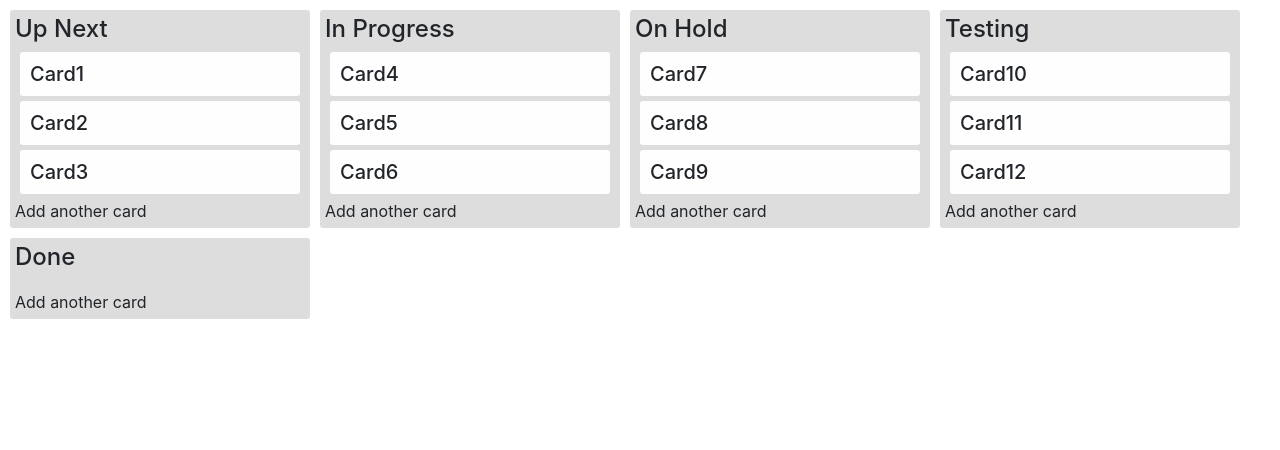
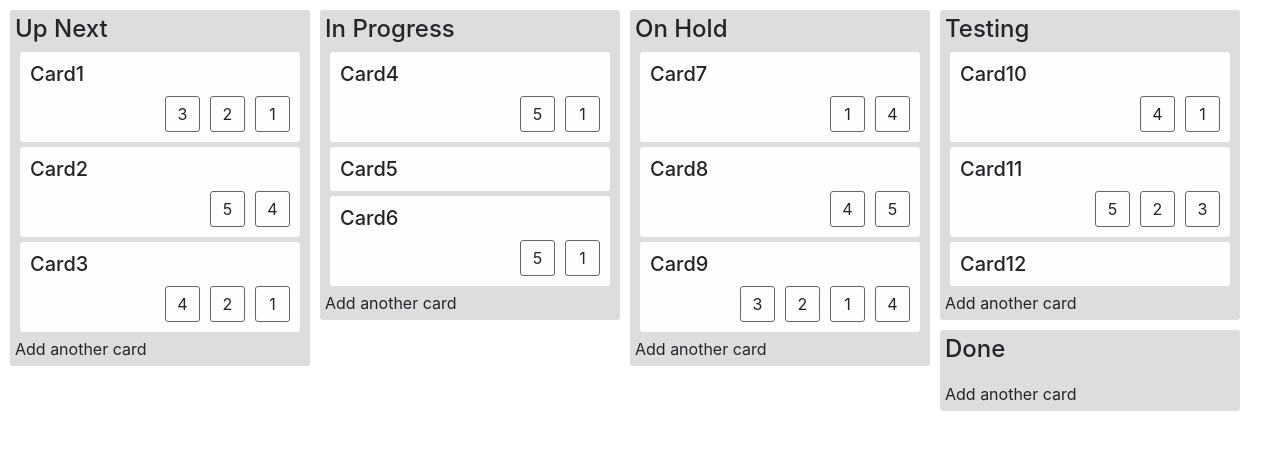
Before and after one commit to lamiru/kanban, a Django app: page / in a window 1280 px wide. Shown: the top 450 px of the page. Run offline with Django 3.2, Linux system fonts and the light colour scheme; style sheets or scripts are compiled from the project's sources; some libraries are stand-ins or nearby versions.

Commit message:
add user-grid

```diff
--- a/main/templates/main/index.html
+++ b/main/templates/main/index.html
@@ -23,12 +23,33 @@
     11: {"pk": 11, "title": "Card11", "contents": "Card11...", "created_at": "2000-01-01T00:00:00Z", "updated_at": "2000-01-01T12:00:00Z"},
     12: {"pk": 12, "title": "Card12", "contents": "Card12...", "created_at": "2000-01-01T00:00:00Z", "updated_at": "2000-01-01T12:00:00Z"},
   };
+  var users = {
+    1: {"pk": 1, "username": "user1", "firstname": "User", "lastname": "1"},
+    2: {"pk": 2, "username": "user2", "firstname": "User", "lastname": "2"},
+    3: {"pk": 3, "username": "user3", "firstname": "User", "lastname": "3"},
+    4: {"pk": 4, "username": "user4", "firstname": "User", "lastname": "4"},
+    5: {"pk": 5, "username": "user5", "firstname": "User", "lastname": "5"}
+  };
   var cards_in_list = {
     1: [1, 2, 3],
     2: [4, 5, 6],
     3: [7, 8, 9],
     4: [10, 11, 12],
     5: []
+  }
+  var users_in_card = {
+    1: [1, 2, 3],
+    2: [4, 5],
+    3: [1, 2, 4],
+    4: [1, 5],
+    5: [],
+    6: [1, 5],
+    7: [4, 1],
+    8: [5, 4],
+    9: [4, 1, 2, 3],
+    10: [1, 4],
+    11: [3, 2, 5],
+    12: []
   }
   function printLists() {
     var dom = '';
@@ -50,14 +71,29 @@
         dom +=
           "<div class='card-grid' id='card-" + card_id + "' data-card-id='" + card_id + "'>" +
           "<h5 class='card-title'>" + cards[card_id].title + "</h5>" +
+          "<div class='user-wrapper'></div>" +
+          "<div class='clearfix'></div>" +
           "</div>";
         var selector = "#list-" + i + ">.card-wrapper";
       }
       $(selector).append(dom);
     }
   }
+  function printUsers() {
+    for (i in users_in_card) {
+      dom = '';
+      for (j in users_in_card[i]) {
+        user_id = users_in_card[i][j];
+        dom +=
+          "<div class='float-right user-grid'>" + users[user_id].lastname + "</div>";
+        var selector = "#card-" + i + ">.user-wrapper"
+      }
+      $(selector).append(dom);
+    }
+  }
   printLists();
   printCards();
+  printUsers();
 
   $( ".card-wrapper" ).sortable({
     connectWith: ".card-wrapper",
--- a/static/sass/main.sass
+++ b/static/sass/main.sass
@@ -16,6 +16,13 @@
 .card-title
   padding: 5px
   margin-bottom: 0
+.user-grid
+  width: 35px
+  padding: 5px
+  text-align: center
+  margin: 5px
+  border: 1px solid #666
+  border-radius: 3px
 .tilt
   transform: rotate(3deg)
   -moz-transform: rotate(3deg)
```
